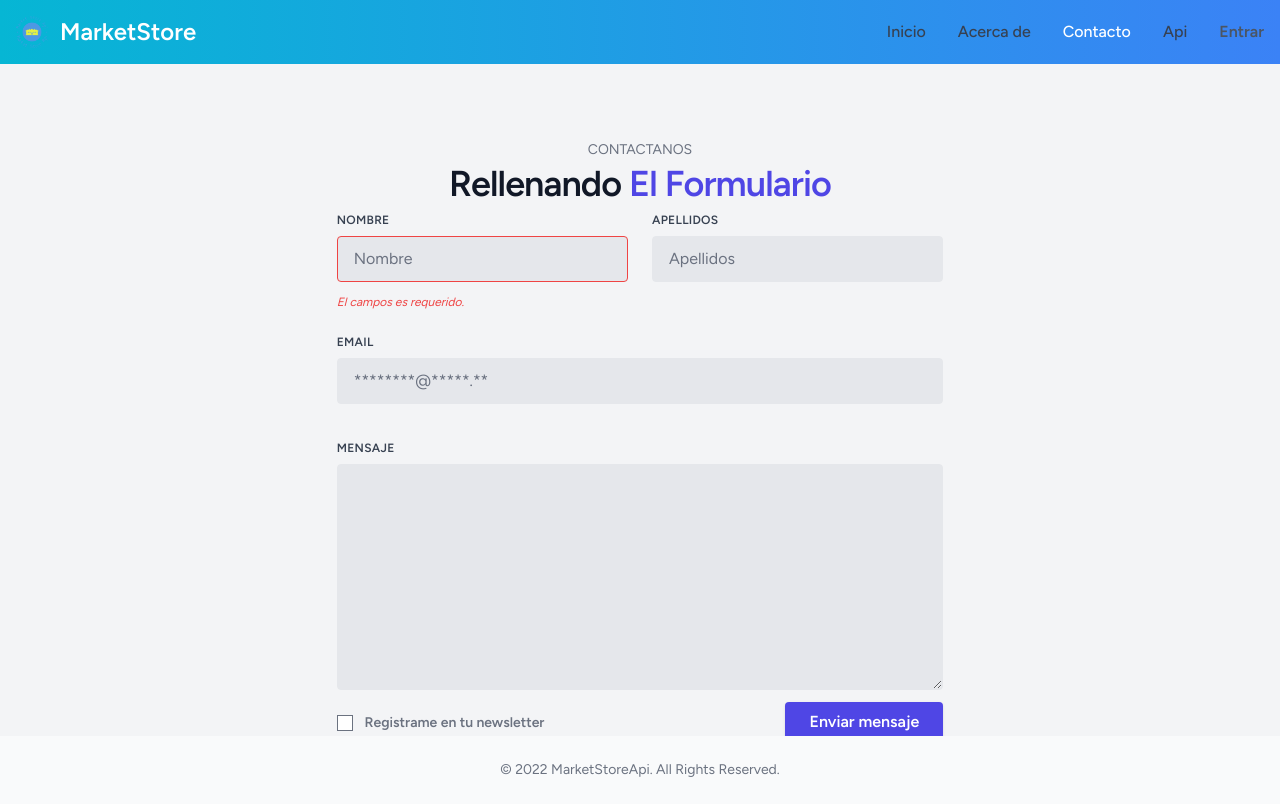
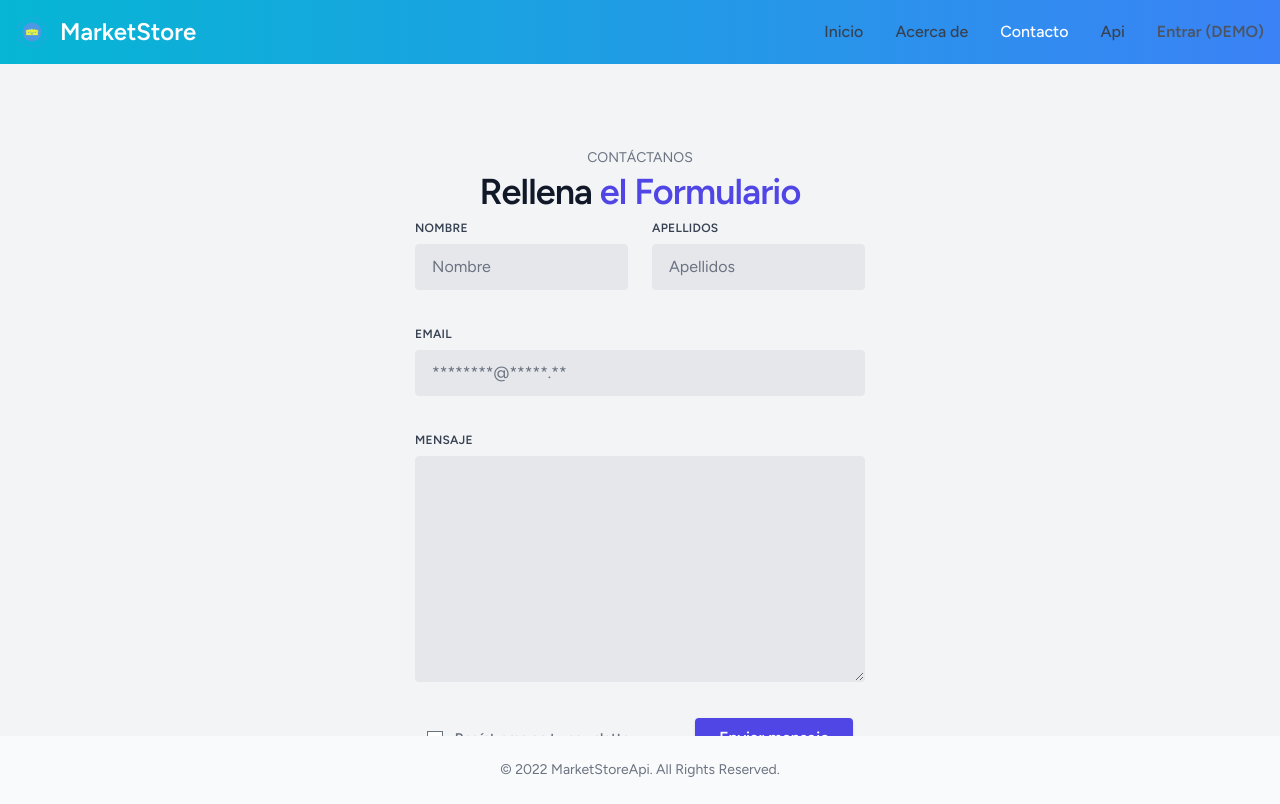
Before and after one commit to T-zemmari/market_store_api, a Laravel app: page /contacto in a window 1280 px wide. Run offline with Laravel 10, Linux system fonts and the light colour scheme; style sheets or scripts are compiled from the project's sources.

Commit message:
se ha implementado la logica de contacto

```diff
--- a/resources/views/contact.blade.php
+++ /dev/null
@@ -1,83 +0,0 @@
-<x-guest-layout>
-    @section('title', 'Market Store - Contacto')
-    @include('layouts.partials.navbar')
-
-    <div class="w-full flex justify-center items-center h-[92vh]">
-        <div class="max-w-screen-md mx-auto p-5 mt-[150px]">
-            <div class="text-center mb-2">
-                <p class="mt-4 text-sm leading-7 text-gray-500 font-regular uppercase">
-                    Contactanos
-                </p>
-                <h3 class="text-3xl sm:text-4xl leading-normal font-extrabold tracking-tight text-gray-900">
-                    Rellenando <span class="text-indigo-600">El Formulario</span>
-                </h3>
-            </div>
-
-            <form class="w-full">
-                <div class="flex flex-wrap -mx-3 mb-6">
-                    <div class="w-full md:w-1/2 px-3 mb-6 md:mb-0">
-                        <label class="block uppercase tracking-wide text-gray-700 text-xs font-bold mb-2"
-                            for="grid-first-name">
-                            Nombre
-                        </label>
-                        <input
-                            class="appearance-none block w-full bg-gray-200 text-gray-700 border border-red-500 rounded py-3 px-4 mb-3 leading-tight focus:outline-none focus:bg-white"
-                            id="grid-first-name" type="text" placeholder="Nombre">
-                        <p class="text-red-500 text-xs italic">El campos es requerido.</p>
-                    </div>
-                    <div class="w-full md:w-1/2 px-3">
-                        <label class="block uppercase tracking-wide text-gray-700 text-xs font-bold mb-2"
-                            for="grid-last-name">
-                            Apellidos
-                        </label>
-                        <input
-                            class="appearance-none block w-full bg-gray-200 text-gray-700 border border-gray-200 rounded py-3 px-4 leading-tight focus:outline-none focus:bg-white focus:border-gray-500"
-                            id="grid-last-name" type="text" placeholder="Apellidos">
-                    </div>
-                </div>
-                <div class="flex flex-wrap -mx-3 mb-6">
-                    <div class="w-full px-3">
-                        <label class="block uppercase tracking-wide text-gray-700 text-xs font-bold mb-2"
-                            for="grid-email">
-                            Email
-                        </label>
-                        <input
-                            class="appearance-none block w-full bg-gray-200 text-gray-700 border border-gray-200 rounded py-3 px-4 mb-3 leading-tight focus:outline-none focus:bg-white focus:border-gray-500"
-                            id="grid-email" type="email" placeholder="********@*****.**">
-                    </div>
-                </div>
-
-                <div class="flex flex-wrap -mx-3 mb-6">
-                    <div class="w-full px-3">
-                        <label class="block uppercase tracking-wide text-gray-700 text-xs font-bold mb-2"
-                            for="grid-password">
-                            Mensaje
-                        </label>
-                        <textarea rows="10"
-                            class="appearance-none block w-full bg-gray-200 text-gray-700 border border-gray-200 rounded py-3 px-4 mb-3 leading-tight focus:outline-none focus:bg-white focus:border-gray-500">
-
-                </textarea>
-                    </div>
-                    <div class="flex justify-between w-full px-3">
-                        <div class="md:flex md:items-center">
-                            <label class="block text-gray-500 font-bold">
-                                <input class="mr-2 leading-tight" type="checkbox">
-                                <span class="text-sm">
-                                    Registrame en tu newsletter
-                                </span>
-                            </label>
-                        </div>
-                        <button
-                            class="shadow bg-indigo-600 hover:bg-indigo-400 focus:shadow-outline focus:outline-none text-white font-bold py-2 px-6 rounded"
-                            type="submit">
-                            Enviar mensaje
-                        </button>
-                    </div>
-
-                </div>
-
-            </form>
-        </div>
-
-    </div>
-</x-guest-layout>
--- a/resources/views/dashboard.blade.php
+++ b/resources/views/dashboard.blade.php
@@ -622,7 +622,8 @@
                             <div class="flex justify-between border-b pb-8">
                                 <h1 class="font-semibold text-2xl">Carrito (<span id="carrito_email_cliente"></span>)
                                 </h1>
-                                <h2 class="font-semibold text-2xl"><span id="cantidad_de_productos">0</span> Productos</h2>
+                                <h2 class="font-semibold text-2xl"><span id="cantidad_de_productos">0</span> Productos
+                                </h2>
                             </div>
                             <div class="flex mt-10 mb-5">
                                 <h3 class="font-semibold text-gray-600 text-xs uppercase w-2/5">Detalle</h3>
@@ -650,7 +651,7 @@
                                     class="font-semibold inline-block mb-3 text-sm uppercase">Descuento</label>
                                 <input type="number" id="summary_discount" placeholder="Descuento"
                                     class="p-2 text-sm w-full" readonly>
-                                    <small class="color:red">El descuento no es necesario en esta demo</small>
+                                <small class="color:red">El descuento no es necesario en esta demo</small>
                             </div>
                             <button class="bg-red-500 hover:bg-red-600 px-5 py-2 text-sm text-white uppercase">Aplicar
                                 descuento</button>
--- /dev/null
+++ b/resources/views/emails/contact.blade.php
@@ -0,0 +1,70 @@
+<x-guest-layout>
+    @section('title', 'Market Store - Contacto')
+    @include('layouts.partials.navbar')
+
+    <div class="w-full flex justify-center items-center h-[92vh]">
+        <div class="max-w-screen-md mx-auto p-5 mt-[150px]">
+            <div class="text-center mb-2">
+                <p class="mt-4 text-sm leading-7 text-gray-500 font-regular uppercase">
+                    Contáctanos
+                </p>
+                <h3 class="text-3xl sm:text-4xl leading-normal font-extrabold tracking-tight text-gray-900">
+                    Rellena <span class="text-indigo-600">el Formulario</span>
+                </h3>
+            </div>
+
+            @if(session('success'))
+                <div class="bg-green-500 text-white p-4 rounded">
+                    {{ session('success') }}
+                </div>
+            @endif
+
+            <form action="{{ route('contact.send') }}" method="POST" class="w-full">
+                @csrf
+                <div class="flex flex-wrap -mx-3 mb-6">
+                    <div class="w-full md:w-1/2 px-3 mb-6 md:mb-0">
+                        <label class="block uppercase tracking-wide text-gray-700 text-xs font-bold mb-2" for="first_name">
+                            Nombre
+                        </label>
+                        <input class="appearance-none block w-full bg-gray-200 text-gray-700 border border-gray-200 rounded py-3 px-4 mb-3 leading-tight focus:outline-none focus:bg-white" id="first_name" type="text" name="first_name" placeholder="Nombre" required>
+                    </div>
+                    <div class="w-full md:w-1/2 px-3">
+                        <label class="block uppercase tracking-wide text-gray-700 text-xs font-bold mb-2" for="last_name">
+                            Apellidos
+                        </label>
+                        <input class="appearance-none block w-full bg-gray-200 text-gray-700 border border-gray-200 rounded py-3 px-4 leading-tight focus:outline-none focus:bg-white" id="last_name" type="text" name="last_name" placeholder="Apellidos" required>
+                    </div>
+                </div>
+                <div class="flex flex-wrap -mx-3 mb-6">
+                    <div class="w-full px-3">
+                        <label class="block uppercase tracking-wide text-gray-700 text-xs font-bold mb-2" for="email">
+                            Email
+                        </label>
+                        <input class="appearance-none block w-full bg-gray-200 text-gray-700 border border-gray-200 rounded py-3 px-4 mb-3 leading-tight focus:outline-none focus:bg-white" id="email" type="email" name="email" placeholder="********@*****.**" required>
+                    </div>
+                </div>
+                <div class="flex flex-wrap -mx-3 mb-6">
+                    <div class="w-full px-3">
+                        <label class="block uppercase tracking-wide text-gray-700 text-xs font-bold mb-2" for="message">
+                            Mensaje
+                        </label>
+                        <textarea rows="10" class="appearance-none block w-full bg-gray-200 text-gray-700 border border-gray-200 rounded py-3 px-4 mb-3 leading-tight focus:outline-none focus:bg-white" id="message" name="message" required></textarea>
+                    </div>
+                </div>
+                <div class="flex justify-between w-full px-3">
+                    <div class="md:flex md:items-center">
+                        <label class="block text-gray-500 font-bold">
+                            <input class="mr-2 leading-tight" type="checkbox" name="newsletter">
+                            <span class="text-sm">
+                                Regístrame en tu newsletter
+                            </span>
+                        </label>
+                    </div>
+                    <button class="shadow bg-indigo-600 hover:bg-indigo-400 focus:shadow-outline focus:outline-none text-white font-bold py-2 px-6 rounded" type="submit">
+                        Enviar mensaje
+                    </button>
+                </div>
+            </form>
+        </div>
+    </div>
+</x-guest-layout>
--- a/resources/views/layouts/partials/navbar.blade.php
+++ b/resources/views/layouts/partials/navbar.blade.php
@@ -24,9 +24,9 @@
                 </li>
 
                 <li>
-                    <a href="{{ route('contact') }}"
-                        aria-current="{{ request()->route()->named('contact') ? 'page' : '' }} "
-                        class="block py-2 px-3 text-gray-900 rounded hover:bg-gray-100 md:hover:bg-transparent {{ request()->route()->named('contact') ? 'md:text-white' : 'md:text-[#374151]' }} md:hover:text-white  md:p-0">
+                    <a href="{{ route('contacto') }}"
+                        aria-current="{{ request()->route()->named('contacto') ? 'page' : '' }} "
+                        class="block py-2 px-3 text-gray-900 rounded hover:bg-gray-100 md:hover:bg-transparent {{ request()->route()->named('contacto') ? 'md:text-white' : 'md:text-[#374151]' }} md:hover:text-white  md:p-0">
                         Contacto
                     </a>
                 </li>
@@ -50,7 +50,7 @@
                     @if (!Auth::check())
                         <a href="{{ route('login') }}"
                             class="font-semibold text-gray-600 hover:text-gray-900  focus:outline focus:outline-2 focus:rounded-sm focus:outline-red-500">
-                            Entrar
+                            Entrar (DEMO)
                         </a>
                     @else
                         <div class="relative flex items-center md:order-2 space-x-3 md:space-x-0 rtl:space-x-reverse">
--- a/routes/web.php
+++ b/routes/web.php
@@ -1,5 +1,6 @@
 <?php
 
+use App\Http\Controllers\ContactController;
 use App\Http\Controllers\ProfileController;
 use Illuminate\Support\Facades\Route;
 
@@ -13,8 +14,11 @@
 })->name('about');
 
 Route::get('/contacto', function () {
-    return view('contact');
-})->name('contact');
+    return view('emails.contact');
+})->name('contacto');
+
+Route::post('/contact', [ContactController::class, 'sendMail'])->name('contact.send');
+
 
 Route::get('/documentacion_api', function () {
     return view('documentacion');
```
Also changed, not shown: app/Http/Controllers/ContactController.php (added, +31 -0 lines), app/Mail/ContactFormMail.php (added, +36 -0 lines).
